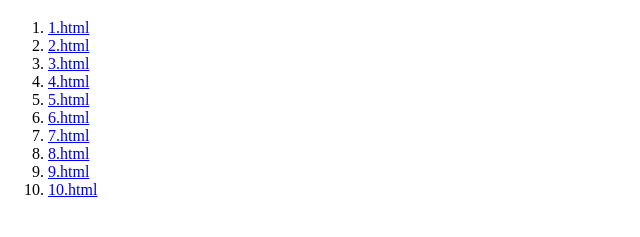
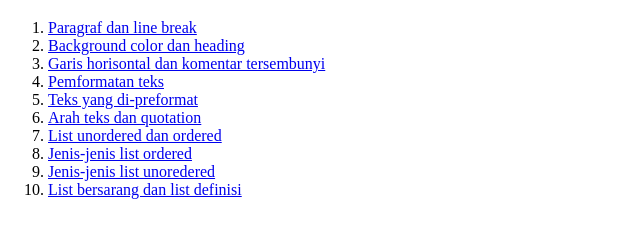
Before and after one commit to AzrilFahmiardi/ppw-pertemuan1, a plain HTML site: page index.html in a window 1280 px wide. Shown: the part 61-298 px from the top of the page, without its empty margins (0-640 px from the left). Drawn offline with Linux system fonts and the light colour scheme.

Commit message:
update nama page

```diff
--- a/index.html
+++ b/index.html
@@ -8,16 +8,16 @@
 <body>
     <h1>List Page Tugas Pertemuan 1</h1>
     <ol>
-        <li><a href="Pertemuan 1/1.html">1.html</a></li>
-        <li><a href="Pertemuan 1/2.html">2.html</a></li>
-        <li><a href="Pertemuan 1/3.html">3.html</a></li>
-        <li><a href="Pertemuan 1/4.html">4.html</a></li>
-        <li><a href="Pertemuan 1/5.html">5.html</a></li>
-        <li><a href="Pertemuan 1/6.html">6.html</a></li>
-        <li><a href="Pertemuan 1/7.html">7.html</a></li>
-        <li><a href="Pertemuan 1/8.html">8.html</a></li>
-        <li><a href="Pertemuan 1/9.html">9.html</a></li>
-        <li><a href="Pertemuan 1/10.html">10.html</a></li>
+        <li><a href="Pertemuan 1/1.html">Paragraf dan line break</a></li>
+        <li><a href="Pertemuan 1/2.html">Background color dan heading</a></li>
+        <li><a href="Pertemuan 1/3.html">Garis horisontal dan komentar tersembunyi</a></li>
+        <li><a href="Pertemuan 1/4.html">Pemformatan teks</a></li>
+        <li><a href="Pertemuan 1/5.html">Teks yang di-preformat</a></li>
+        <li><a href="Pertemuan 1/6.html">Arah teks dan quotation</a></li>
+        <li><a href="Pertemuan 1/7.html">List unordered dan ordered</a></li>
+        <li><a href="Pertemuan 1/8.html">Jenis-jenis list ordered</a></li>
+        <li><a href="Pertemuan 1/9.html">Jenis-jenis list unoredered</a></li>
+        <li><a href="Pertemuan 1/10.html">List bersarang dan list definisi</a></li>
     </ol>
 </body>
 </html>
```
